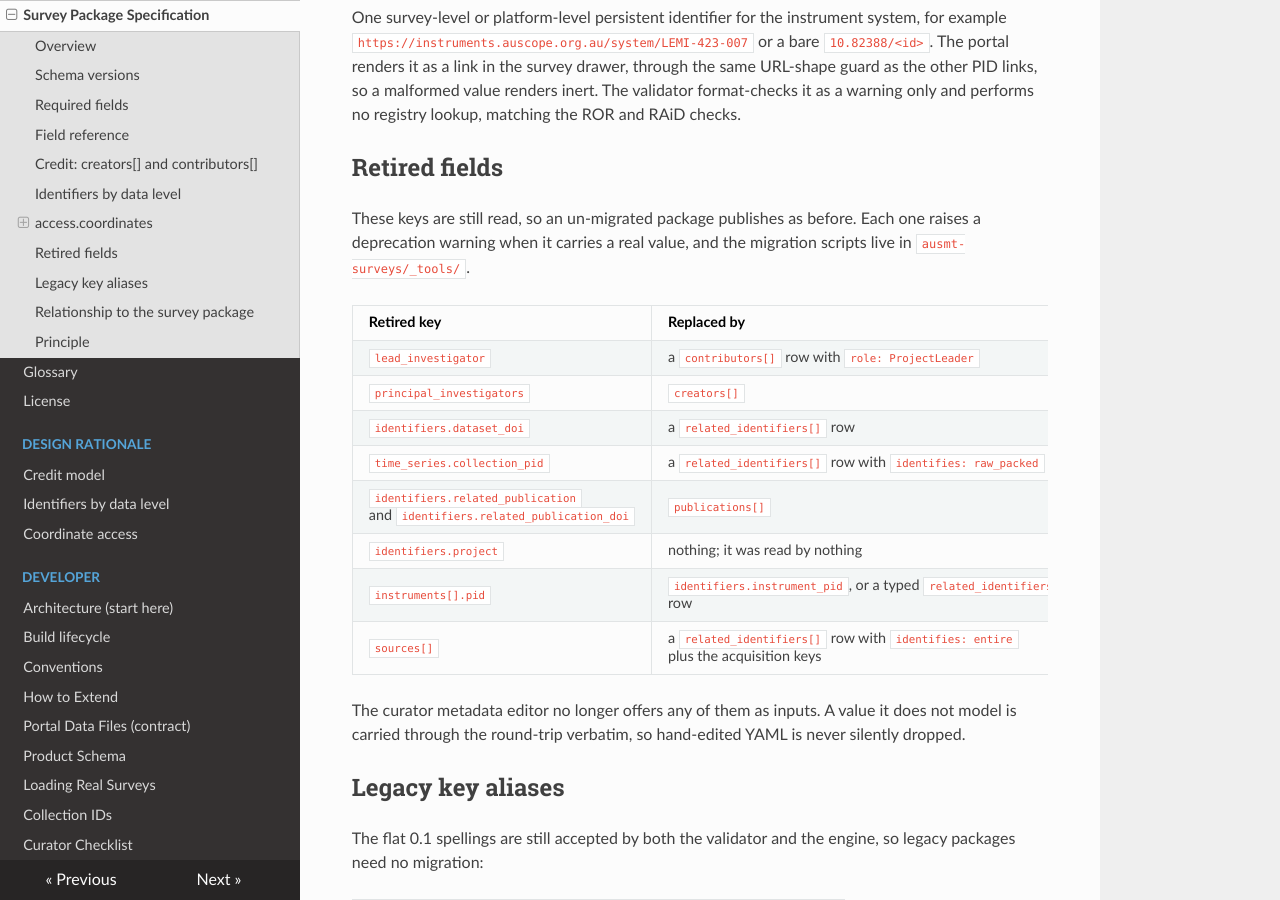
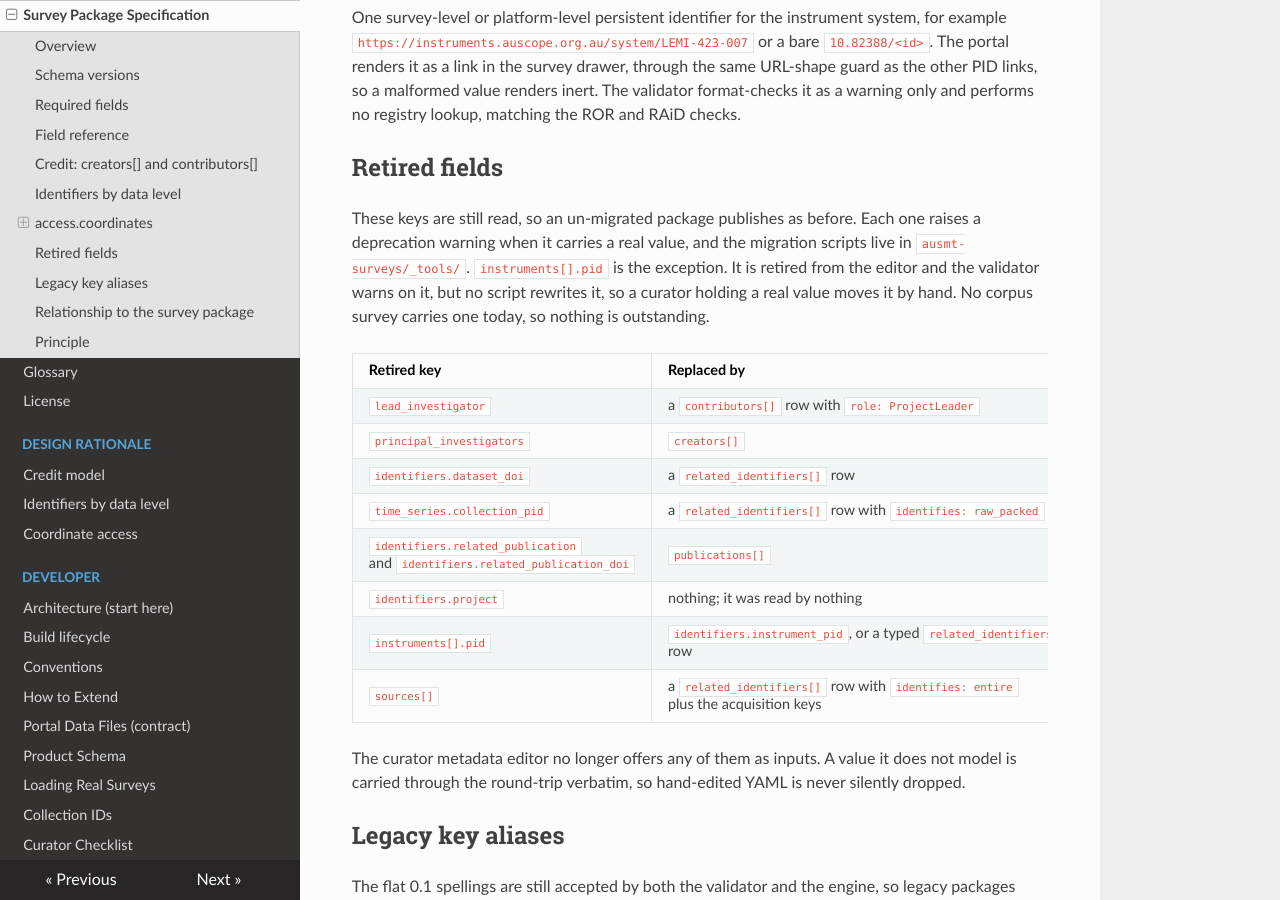
Before and after one commit to bvkay/ausmt, an MkDocs documentation site: the page built from docs/docs/reference/survey-yaml.md, in a window 1280 px wide and 900 px high, scrolled down 5695 px. Built offline with MkDocs 1.6.1, drawn with Linux system fonts in a browser that asks for light colours; nearby versions of some CDN libraries.

Commit message:
docs: correct two counts of record, the pid migration and the conditioning failures
survey-yaml.md claimed migrate_identifiers.py migrates instruments[].pid. It
does not, and neither do migrate_credit.py or migrate_identifies.py; none of
the three mentions the key. The row now states the truth, that no script
rewrites it and a curator moves the value by hand.

Established from the sources rather than assumed. The validator does treat the
key as retired: it raises a deprecation WARNING when instruments[].pid carries
a real value, and separately format-checks it as a curator hint, so the key
stays readable and an un-migrated package still publishes. The engine agrees,
attaching the structured instruments list only when a row carries a pid. Every
other row in the table was checked the same way and is accurate. Across the
corpus the key is present but null on all three occurrences (the example
survey, central-delamerian-2020 and vulcan-2022), so nothing is outstanding,
which the preamble now says.

tool-integration.md said "Four separate cases" of mt_metadata writer/reader
mismatch and normalize.py's own header said "Four distinct issues". The list
enumerates six conditioning failures plus a seventh of a different kind, the
library-default metadata the XML asserts as fact, which the doc already
carries as its own separate bullet. Both now say six, and both name the
seventh for what it is.

```diff
--- a/docs/docs/reference/survey-yaml.md
+++ b/docs/docs/reference/survey-yaml.md
@@ -279,7 +279,9 @@
 
 These keys are still read, so an un-migrated package publishes as before. Each one raises a
 deprecation warning when it carries a real value, and the migration scripts live in
-`ausmt-surveys/_tools/`.
+`ausmt-surveys/_tools/`. `instruments[].pid` is the exception. It is retired from the editor and the
+validator warns on it, but no script rewrites it, so a curator holding a real value moves it by
+hand. No corpus survey carries one today, so nothing is outstanding.
 
 | Retired key | Replaced by | Migration |
 |---|---|---|
@@ -289,7 +291,7 @@
 | `time_series.collection_pid` | a `related_identifiers[]` row with `identifies: raw_packed` | `migrate_identifiers.py` |
 | `identifiers.related_publication` and `identifiers.related_publication_doi` | `publications[]` | `migrate_identifiers.py` |
 | `identifiers.project` | nothing; it was read by nothing | `migrate_identifiers.py` |
-| `instruments[].pid` | `identifiers.instrument_pid`, or a typed `related_identifiers[]` row | `migrate_identifiers.py` |
+| `instruments[].pid` | `identifiers.instrument_pid`, or a typed `related_identifiers[]` row | no script; the curator moves the value by hand |
 | `sources[]` | a `related_identifiers[]` row with `identifies: entire` plus the acquisition keys | `migrate_identifies.py` |
 
 The curator metadata editor no longer offers any of them as inputs. A value it does not model is
```
Also changed, not shown: docs/docs/interoperability/tool-integration.md (+3 -2 lines), 1 other file.
